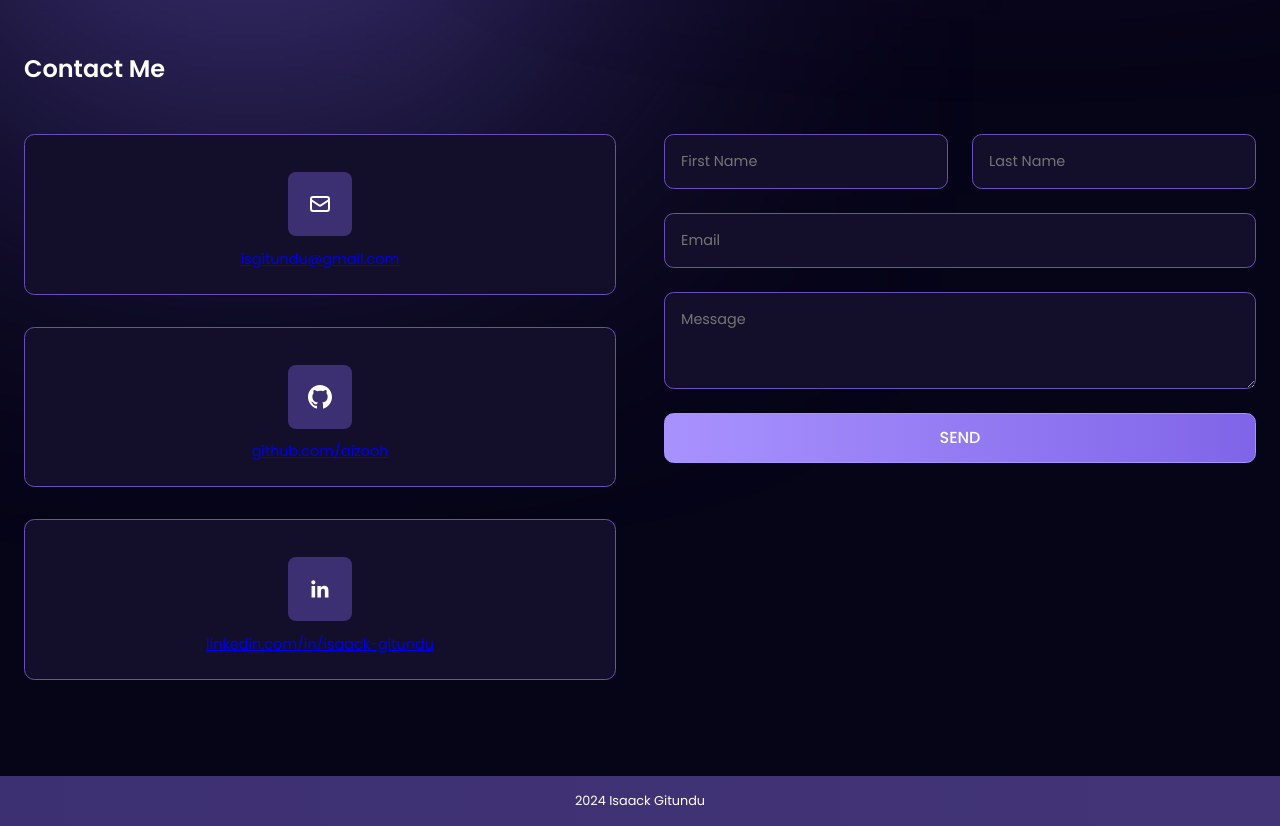
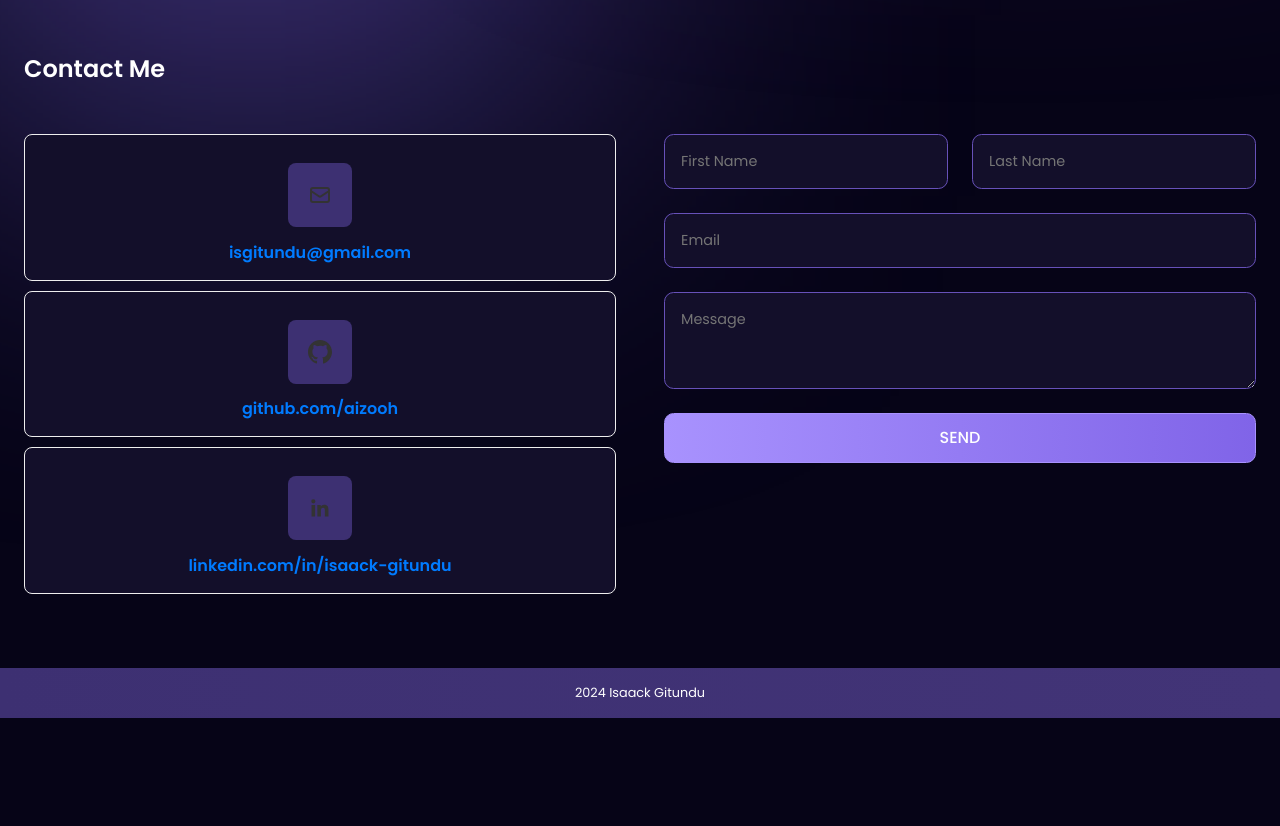
Before and after one commit to aizooh/portfolio--2, a React (Vite) app: page / in a window 1280 px wide. Shown: the part 1760-2586 px from the top of the page. After the commit the page ends 2478 px from the top, so only its background shows below. Built offline with nearby package versions, Linux system fonts and the light colour scheme.

Commit message:
links modified and clickable

```diff
--- a/src/components/ContactMe/ContactInfoCard/ContactInfoCard.css
+++ b/src/components/ContactMe/ContactInfoCard/ContactInfoCard.css
@@ -29,3 +29,38 @@
     font-size: 0.9rem;
     font-weight: 400;
 }
+/* ContactInfoCard.css */
+
+.contact-details-card {
+  display: flex;
+  align-items: center;
+  /* Add more styling for the card itself */
+  padding: 15px;
+  border: 1px solid #eee;
+  border-radius: 8px;
+  margin-bottom: 10px;
+}
+
+.icon {
+  margin-right: 10px;
+  /* Style your icons */
+  font-size: 24px; /* Example for MUI icons */
+  color: #333;
+}
+
+.contact-details-card p {
+  margin: 0; /* Remove default paragraph margin */
+  color: #555; /* Default text color */
+}
+
+.contact-text-link {
+  text-decoration: none; /* Remove underline */
+  color: #007bff; /* Example link color (e.g., blue) */
+  font-weight: bold; /* Make it stand out */
+  transition: color 0.3s ease; /* Smooth color transition on hover */
+}
+
+.contact-text-link:hover {
+  color: #0056b3; /* Darker blue on hover */
+  text-decoration: underline; /* Add underline on hover for better UX */
+}
--- a/src/components/ContactMe/ContactInfoCard/ContactInfoCard.jsx
+++ b/src/components/ContactMe/ContactInfoCard/ContactInfoCard.jsx
@@ -3,13 +3,23 @@ import './ContactInfoCard.css'
 
 const ContactInfoCard = ({ icon, text, link }) => {
   return (
-    <div className="contact-details-card">
+     <div className="contact-details-card">
       <div className="icon">
         {icon}
       </div>
-      <a href={link} className="contact-link" target="_blank" rel="noopener noreferrer">
-      <p>{text}</p>
-      </a>
+      {/* Wrap the text in an <a> tag */}
+      {link ? ( // <--- Conditionally render the link if 'link' prop is provided
+        <a
+          href={link}
+          target="_blank"
+          rel="noopener noreferrer"
+          className="contact-text-link" // Add a class for styling the link specifically
+        >
+          {text}
+        </a>
+      ) : (
+        <p>{text}</p> // <--- Fallback to a <p> tag if no link is provided
+      )}
     </div>
   )
 }
```
